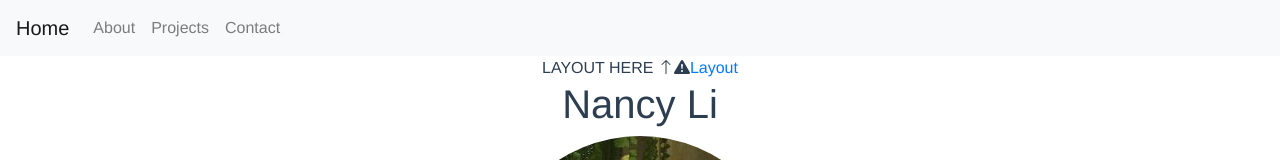
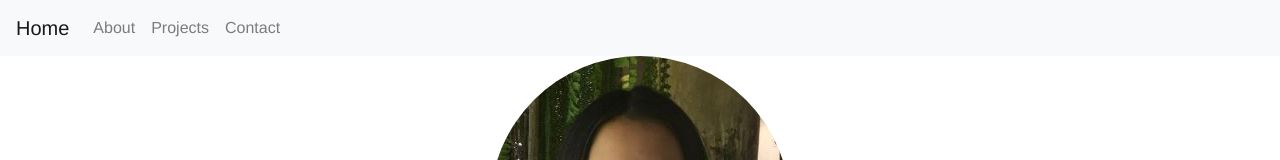
Before and after one commit to nancytaen/portfolio, a Vue app: page / in a window 1280 px wide. Shown: the top 160 px of the page. Built offline with nearby package versions, Linux system fonts and the light colour scheme.

Commit message:
fixed nav bar

```diff
--- a/src/App.vue
+++ b/src/App.vue
@@ -4,7 +4,7 @@
     <!-- navigation header -->
     <!-- TODO: add scroll animation -->
     <div>
-      <b-navbar toggleable="sm" type="light" variant="light">
+      <b-navbar toggleable="sm" type="light" variant="light" fixed="top">
         <b-navbar-brand href="/">Home</b-navbar-brand>
         <b-navbar-toggle target="nav-collapse"></b-navbar-toggle>
 
--- a/src/components/Layout.vue
+++ b/src/components/Layout.vue
@@ -1,9 +1,5 @@
 <template>
-    <div>
-        LAYOUT HERE
-    <b-icon-arrow-up></b-icon-arrow-up>
-    <b-icon-exclamation-triangle-fill></b-icon-exclamation-triangle-fill>
-    <router-link to="/layout">Layout</router-link>
+  <div>
 
     <section id ="about">
       <About />
@@ -16,6 +12,7 @@
     <section id ="contact">
       <Contact />
     </section>
+
   </div>
 </template>
 
```
